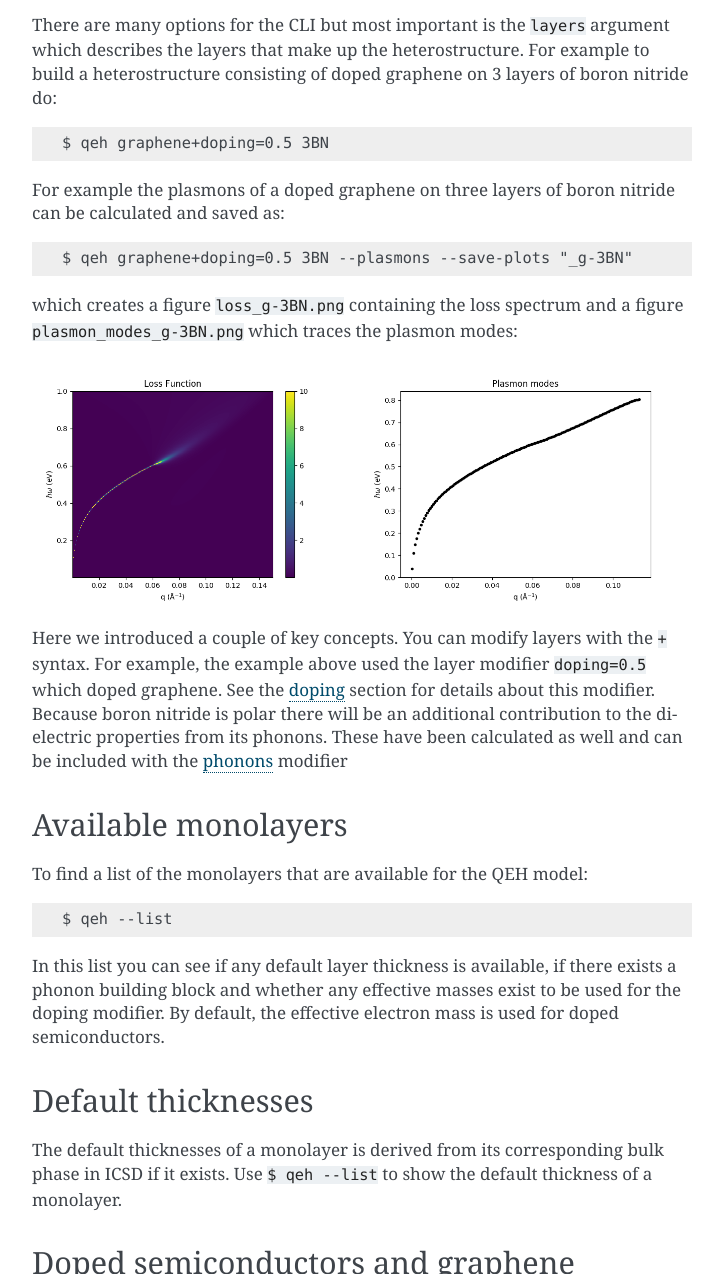
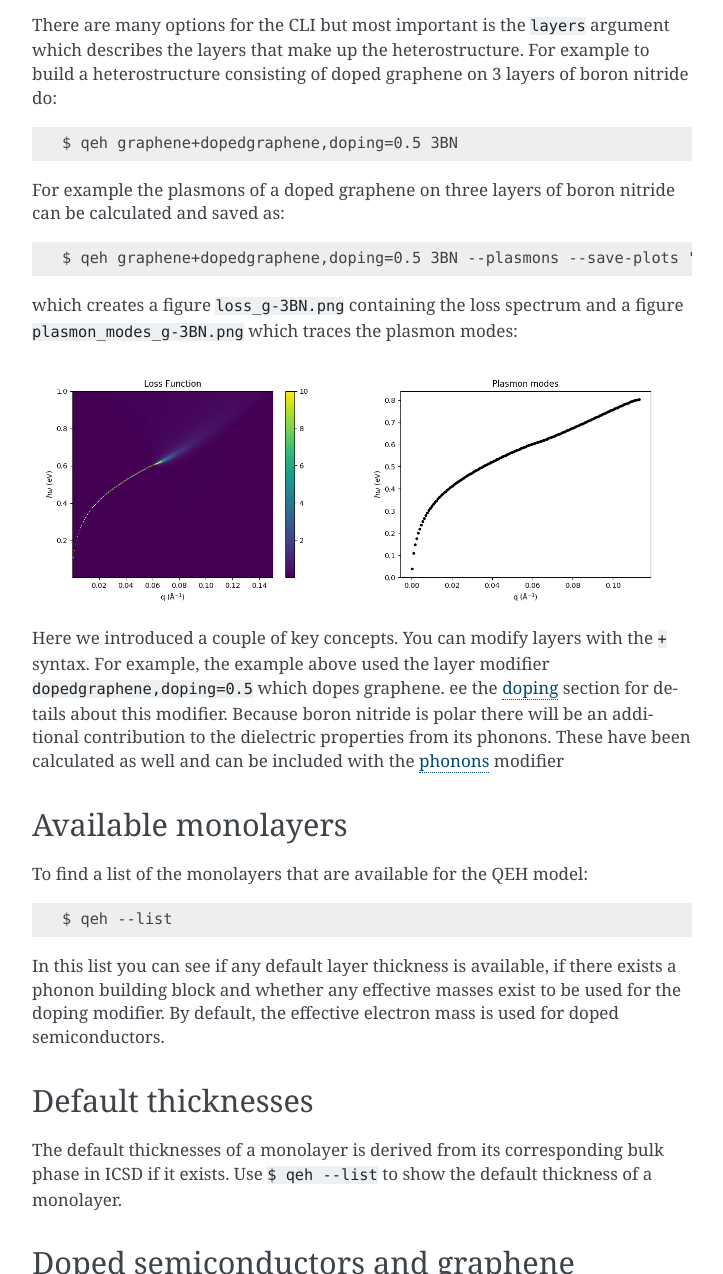
Before and after one commit to dijasila/QEH, a Sphinx documentation site: the page built from docs/gettingstarted.rst, in a window 1280 px wide and 1400 px high, scrolled down 354 px, cut to the strip 126-1400 px from the top of the window. Shown: the whole strip, without its empty margins (388-1111 px from the left). Built offline with Sphinx 7.4.7, drawn with Linux system fonts in a browser that asks for light colours; some of the changed text lies outside the part shown.

Commit message:
Update documentation and fix bug

```diff
--- a/docs/gettingstarted.rst
+++ b/docs/gettingstarted.rst
@@ -25,12 +25,12 @@ There are many options for the CLI but most important is the
 heterostructure. For example to build a heterostructure consisting of
 doped graphene on 3 layers of boron nitride do::
 
-  $ qeh graphene+doping=0.5 3BN
+  $ qeh graphene+dopedgraphene,doping=0.5 3BN
 
 For example the plasmons of a doped graphene on three layers of boron
 nitride can be calculated and saved as::
 
-  $ qeh graphene+doping=0.5 3BN --plasmons --save-plots "_g-3BN"
+  $ qeh graphene+dopedgraphene,doping=0.5 3BN --plasmons --save-plots "_g-3BN"
 
 which creates a figure ``loss_g-3BN.png`` containing the loss spectrum
 and a figure ``plasmon_modes_g-3BN.png`` which traces the plasmon
@@ -44,7 +44,8 @@ modes:
 
 Here we introduced a couple of key concepts. You can modify layers
 with the ``+`` syntax. For example, the example above used the layer
-modifier ``doping=0.5`` which doped graphene. See the doping_ section
+modifier ``dopedgraphene,doping=0.5`` which dopes graphene.
+ee the doping_ section
 for details about this modifier. Because boron nitride is polar there
 will be an additional contribution to the dielectric properties from
 its phonons. These have been calculated as well and can be included
--- a/docs/index.rst
+++ b/docs/index.rst
@@ -14,7 +14,7 @@ properties.
 Minimal example of calculating the plasmons of a graphene boron nitride
 heterostructure::
 
-   $ qeh graphene+doping=0.5 3BN graphene+doping=0.5 --plasmons --plot
+   $ qeh graphene+dopedgraphene,doping=0.5 3BN graphene+doping=0.5 --plasmons --plot
 
 .. toctree::
    :maxdepth: 2
```
Also changed, not shown: other parts of docs/gettingstarted.rst (+1 -1 lines), 1 other file.
